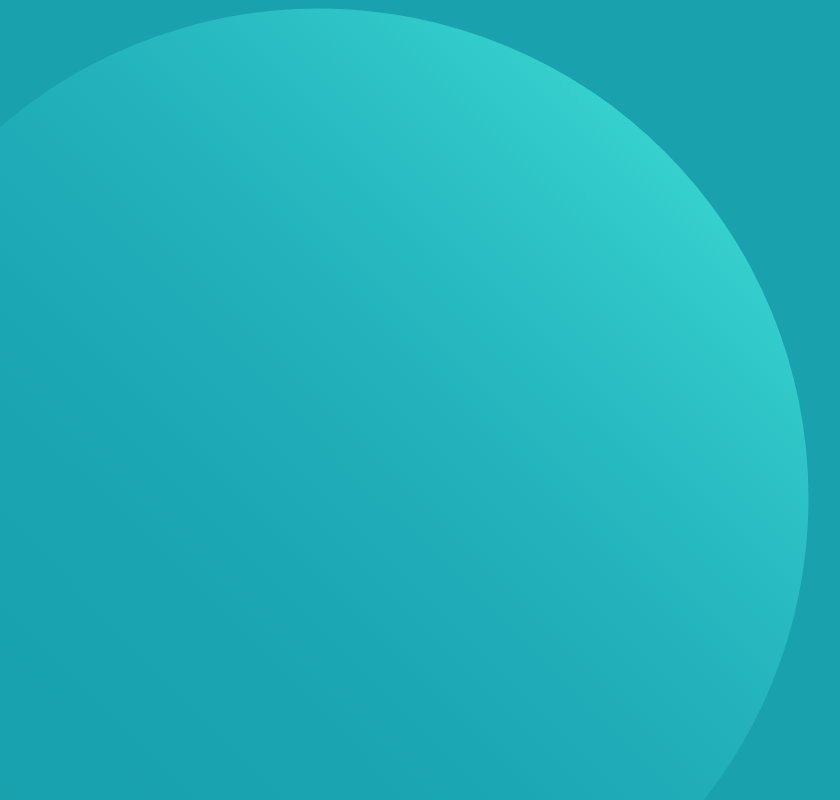
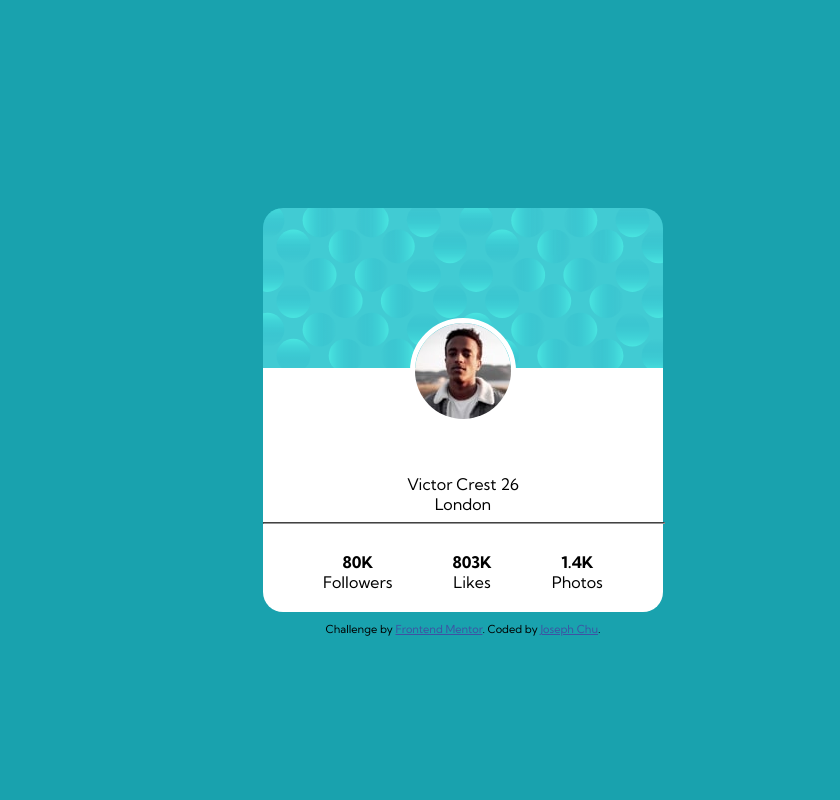
Before and after one commit to ChewingOnCode/Profile-Card-Component, a plain HTML site: page index.html in a window 1280 px wide. Shown: the top 800 px of the page, without its empty margins (177-1017 px from the left). Drawn offline with Linux system fonts and the light colour scheme.

Commit message:
Final Commit

```diff
--- a/index.html
+++ b/index.html
@@ -24,16 +24,39 @@
     <title>Frontend Mentor | Profile card component</title>
   </head>
   <body>
-    <img src="/images/bg-pattern-top.svg" alt="" class="bgTop" />
-    <img src="/images/bg-pattern-bottom.svg" alt="" class="bgBottom" />
     <div class="card">
       <img src="/images/bg-pattern-card.svg" alt="" class="bgCard" />
-      Victor Crest 26 London 80K Followers 803K Likes 1.4K Photos
-      <div class="attribution"></div>
-      Challenge by
-      <a href="https://www.frontendmentor.io?ref=challenge" target="_blank"
-        >Frontend Mentor</a
-      >. Coded by <a href="#">Your Name Here</a>.
+      <div class="cardContent">
+          <img
+            src="/images/image-victor.jpg"
+            alt="Victor's Image"
+            class="profileImg"
+          />
+        <div class="title"><span class="name">Victor Crest</span> 26</div>
+        <span>London</span>
+        <hr />
+        <div class="stats">
+          <div class="Followers">
+            <span class="number">80K </span>
+            <span class="title">Followers</span>
+          </div>
+          <div class="Likes">
+            <span class="number">803K </span>
+            <span class="title">Likes</span>
+          </div>
+          <div class="Photos">
+            <span class="number">1.4K </span>
+            <span class="title">Photos</span>
+          </div>
+        </div>
+      </div>
+
+      <div class="attribution">
+        Challenge by
+        <a href="https://www.frontendmentor.io?ref=challenge" target="_blank"
+          >Frontend Mentor</a
+        >. Coded by <a href="#">Joseph Chu</a>.
+      </div>
     </div>
   </body>
 </html>
--- /dev/null
+++ b/styles.scss
@@ -0,0 +1,90 @@
+:root {
+  /* Primary */
+  --Darkcyan: hsl(185, 75%, 39%);
+  --VeryDarkDesaturatedBlue: hsl(229, 23%, 23%);
+  --DarkGrayishBlue: hsl(227, 10%, 46%);
+  --White: hsl(0, 100%, 100%);
+  /* Neutral */
+  --DarkGray: hsl(0, 0%, 59%);
+  /* Font */
+  --Kumbh: "Kumbh Sans", sans-serif;
+  /* Font Size */
+  /* Name and Stats */
+  --fs-18: 18px;
+  /* Font Weight */
+  --fw-400: 400;
+  --fw-700: 700;
+}
+
+body {
+  height: 100vh;
+  background: var(--Darkcyan);
+  display: flex;
+  justify-content: center;
+  align-items: center;
+  font-family: var(--Kumbh);
+  // Card
+  .card {
+    z-index: 100;
+    display: flex;
+    flex-direction: column;
+    align-items: center;
+    width: 400px;
+    height: 400px;
+    .bgCard {
+      width: 100%;
+      border-top-right-radius: 20px;
+      border-top-left-radius: 20px;
+    }
+    // Card Content
+    .cardContent {
+      display: flex;
+      flex-direction: column;
+      justify-content: center;
+      align-items: center;
+      width: 100%;
+      height: 300px;
+      background-color: var(--White);
+      border-bottom-left-radius: 20px;
+      border-bottom-right-radius: 20px;
+      // Profile Image
+      .profileImg {
+        border-radius: 50%;
+        border: 5px solid white;
+        position: relative;
+        top: -50px;
+      }
+      hr {
+        border-color: var(--DarkGray);
+        width: 100%;
+      }
+      .stats {
+        width: 100%;
+        display: flex;
+        justify-content: space-evenly;
+        padding: 20px;
+        .Followers,
+        .Likes,
+        .Photos {
+          display: flex;
+          flex-direction: column;
+          text-align: center;
+        }
+        .number {
+          font-weight: var(--fw-700);
+        }
+      }
+    }
+    .attribution {
+      margin: 10px;
+    }
+  }
+  /* Attribution */
+  .attribution {
+    font-size: 11px;
+    text-align: center;
+    a {
+      color: hsl(228, 45%, 44%);
+    }
+  }
+}
```
Also changed, not shown: styles.css, 1 other file.
